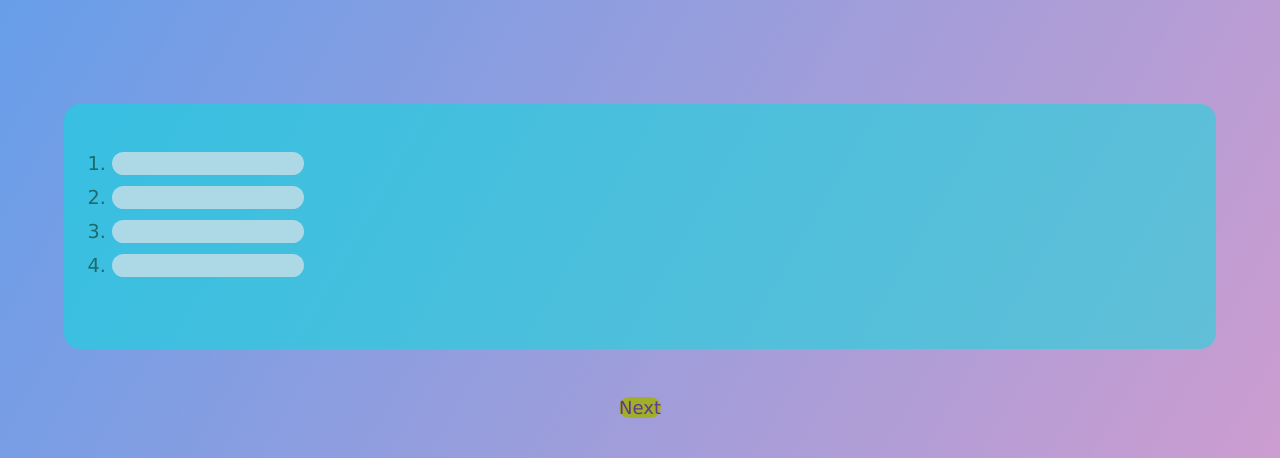
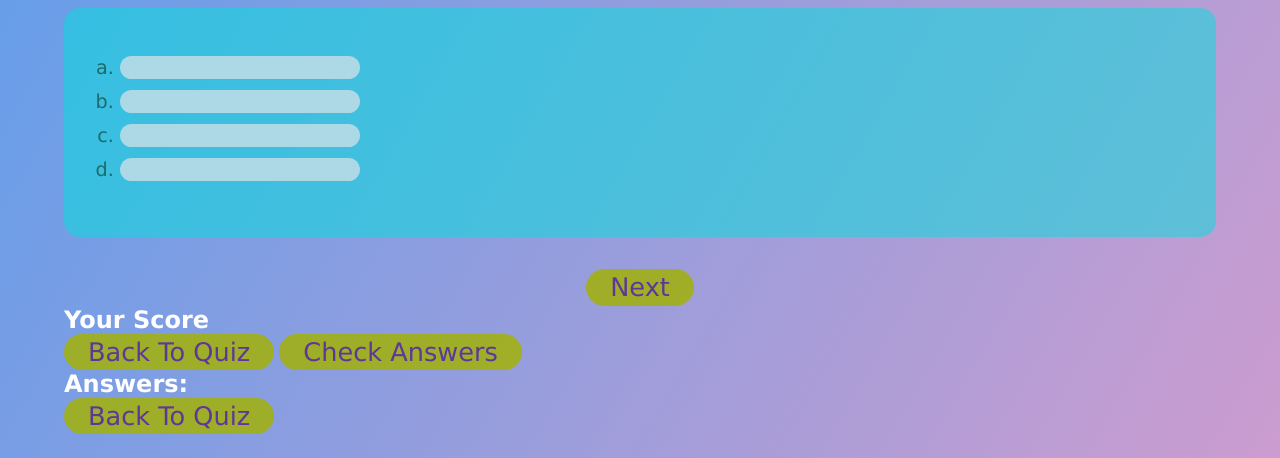
Before and after one commit to vijaylaxmipb/Brain-Blitz-, a plain HTML site: page index.html in a window 1280 px wide. Shown: the part 342-800 px from the top of the page. Drawn offline with Linux system fonts and the light colour scheme.

Commit message:
Add div to scoreboard and answers section,add styles for scan & button

```diff
--- a/assets/css/style.css
+++ b/assets/css/style.css
@@ -35,26 +35,30 @@ img{
 
 #quiz{
 margin: 0.2rem;
-padding: .3rem;
+padding: 0.3rem;
 }
 
 .questions{
-    margin: 3rem auto;
-    padding: 3rem;
+    margin: 2rem auto;
+    padding: 2rem;
     width: 90vw;
     background: rgba(0,225,221,0.5);
     border-radius: 1rem;
     cursor: default;
 }
 
+#question{
+    margin-bottom: 1rem;
+}
+
 #options:hover{
-    color:whitesmoke;
+    color:white;
 }
 
 .options{
     margin-bottom: 0.7rem;
     font-size: 1.2rem;
-    width: 12rem;
+    width: 15rem;
     background: lightblue;
     border-bottom: solid,0.1rem blue;
     border-radius: 1rem;
@@ -63,7 +67,7 @@ padding: .3rem;
 
 ol{
     position: relative;
-    padding: 0,1.5rem;
+    padding: 0 1.5rem;
     color: rgb(29, 107, 107);
 }
 
@@ -76,9 +80,9 @@ ol{
 }
 
 button{
-    padding: 0.2rem,1.5rem;
+    padding: 0.2rem 1.5rem;
     border: none;
-    font-size: large;
+    font-size: 1.6rem;
     border-radius: 1.6rem;
     color: rgba(93,53,156,0.98);
     background: rgba(161,177,21,0.9);
@@ -87,3 +91,9 @@ button{
 button:active{
     background: lavenderblush;
 }
+
+span {
+    display: block;
+    padding: 0.2rem 0.7rem;
+    border-radius: 1rem;
+}
--- a/index.html
+++ b/index.html
@@ -24,7 +24,7 @@
         <!-- question section -->
         <div class="questions">
         <h2 id="question"></h2>
-        <ol type="1">
+        <ol type="a">
             <li class="options"><span id="options1" onclick="calcScore(this)"></span></li>
             <li class="options"><span id="options2" onclick="calcScore(this)"></span></li>
             <li class="options"><span id="options3" onclick="calcScore(this)"></span></li>
@@ -36,6 +36,21 @@
             <button type="button" class="next">Next</button>
     </div>
 
+    <!--scoreboard-->
+    <div id="scoreboard">
+        <h2 id="score-title">Your Score</h2>
+        <h2 id="score"></h2>
+        <button type="button" id="score-btn" onclick="backToQuiz()">Back To Quiz</button>
+        <button type="button" id="check-answer" onclick="checkAnswer()">Check Answers</button>
+    </div>
+
+    <!--Answers section-->
+    <div id="answerPart">
+        <h2>Answers:</h2>
+        <ol type="1" id="answers"></ol>
+        <button type="button" id="score-btn" onclick="backToQuiz()">Back To Quiz</button>
+    </div>
+
 
     <!--javaScript source file-->
     <script src="assets/js/script.js"></script>
```
